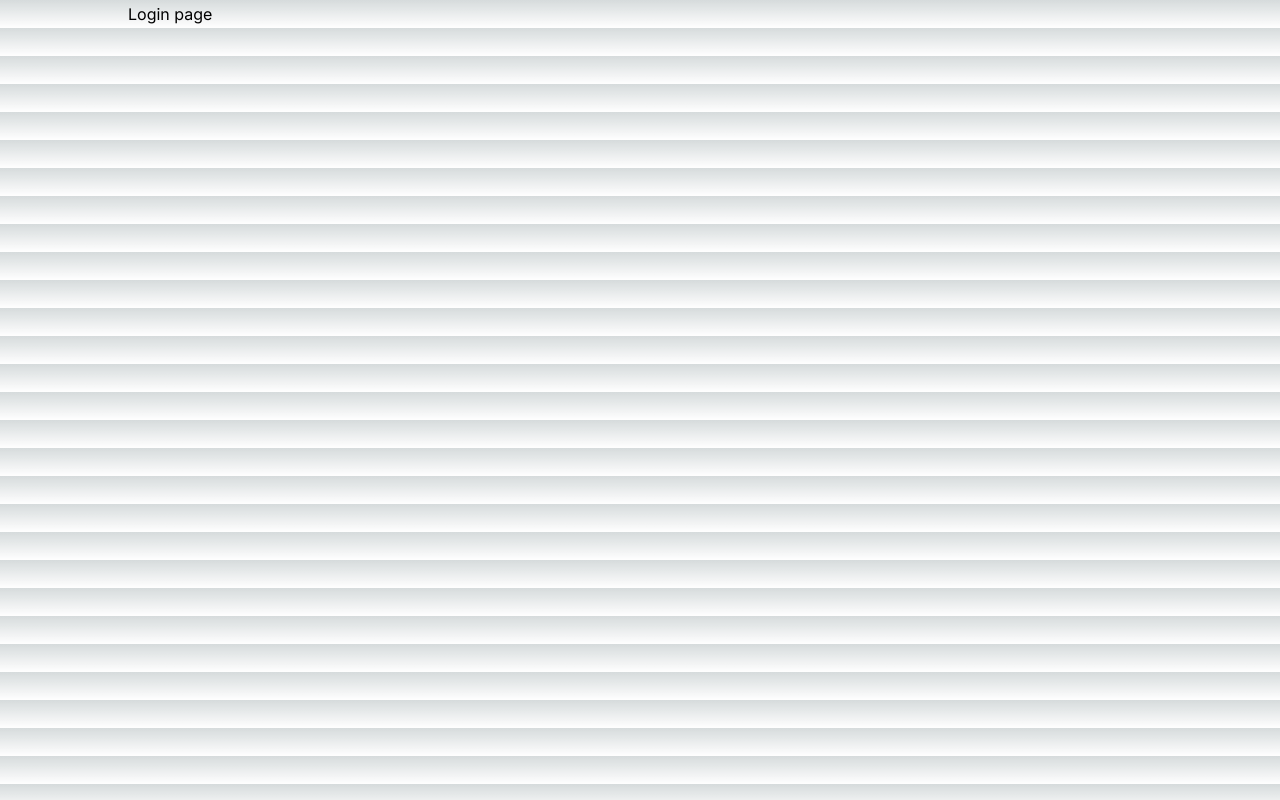
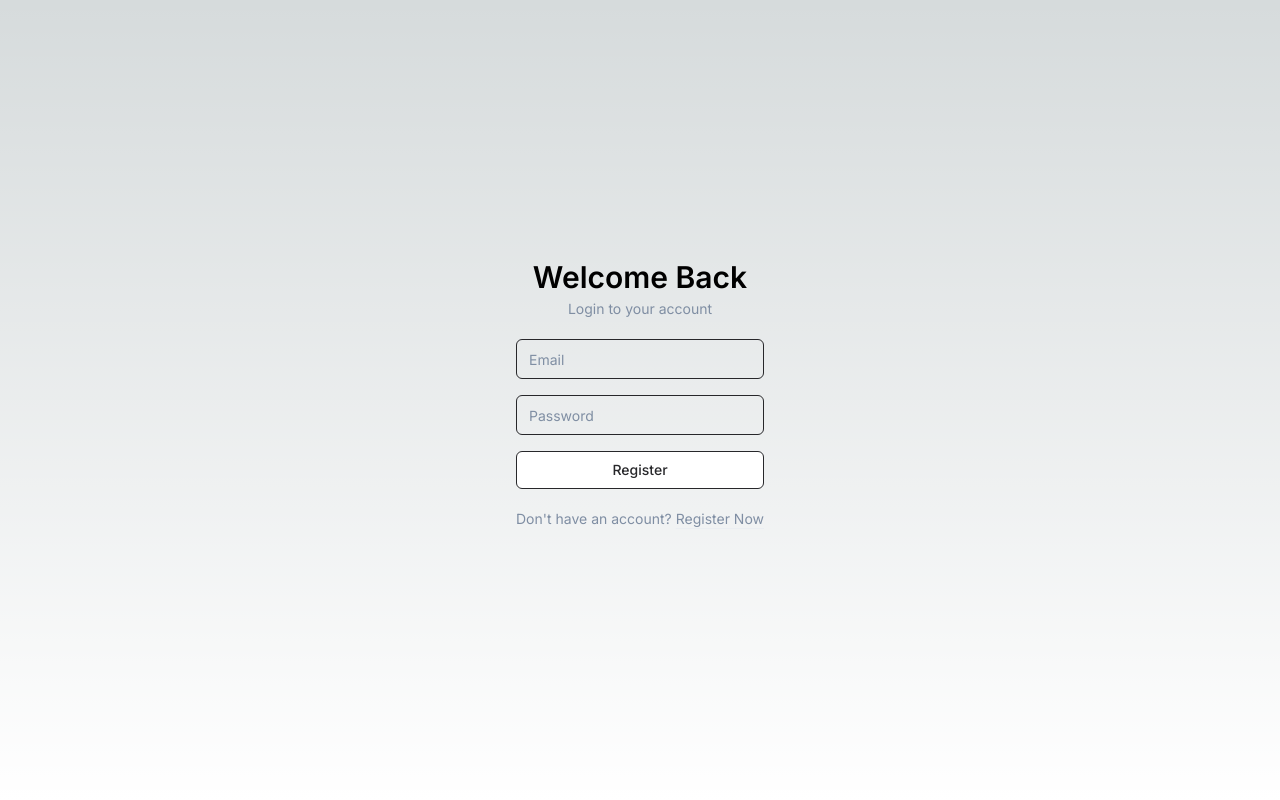
Before and after one commit to BugReportOnWeb/tasksphere, a Next.js app in the folder client/: page /login in a window 1280 px wide. Built offline with nearby package versions, Linux system fonts and the light colour scheme; no server answers.

Commit message:
Create login page

```diff
--- a/client/app/(auth)/login/page.tsx
+++ b/client/app/(auth)/login/page.tsx
@@ -1,6 +1,67 @@
+'use client'
+
+import { useEffect } from "react";
+import { useFormState } from "react-dom";
+import { redirect } from "next/navigation";
+import AuthButton from "@/components/AuthButton"
+import { AuthUserCheck } from "@/types/auth";
+import Link from "next/link";
+import { loginUser } from "@/app/actions";
+
+// CHECK: WTF am I doing here!?
+const initialState: AuthUserCheck = {
+    user: null,
+    error: null
+}
+
 const Login = () => {
+    // CHECK: Same as above, go deeper into this
+    const [state, formAction] = useFormState(loginUser, initialState);
+
+    useEffect(() => {
+        if (localStorage.getItem('user')) redirect('/');
+
+        if (state?.user) {
+            localStorage.setItem('user', JSON.stringify(state.user));
+            redirect('/');
+        }
+    }, [state])
+
     return (
-        <h1>Login page</h1>
+        <div className='min-h-screen flex justify-center items-center'>
+            <div className='flex flex-col gap-5'>
+                <div className='text-center flex flex-col gap-1'>
+                    <h1 className='text-3xl font-semibold'>Welcome Back</h1>
+                    <h1 className='text-sm text-[#7f8ea3]'>Login to your account</h1>
+                </div>
+                <form action={formAction} className='flex flex-col justify-center items-center gap-4'>
+                    {/* TODO: Add maxLength to the fields */}
+                    <div className='flex flex-col gap-4 w-full'>
+                        <input
+                            type="email"
+                            autoComplete="email"
+                            name="email"
+                            placeholder="Email"
+                            required={true}
+                            // CHECK: Use of 'includes' here and down
+                            className={`rounded-md text-sm border ${state?.error?.includes('User') ? 'border-red-500' : 'border-[#27272a]'} h-10 py-2 px-3 bg-transparent placeholder:text-[#7f8ea3] placeholder:text-sm focus:outline-none focus:outline-offset-2 focus:outline-[#27272a]`}
+                        />
+                        <input
+                            type="password"
+                            autoComplete="password"
+                            name="password"
+                            placeholder="Password"
+                            required={true}
+                            className={`rounded-md text-sm border ${state?.error?.includes('password') ? 'border-red-500' : 'border-[#27272a]'} border-[#27272a] h-10 py-2 px-3 bg-transparent placeholder:text-[#7f8ea3] placeholder:text-sm focus:outline-none focus:outline-offset-2 focus:outline-[#27272a]`}
+                        />
+                    </div>
+                    {/* TODO?: Change to '<Button />' component */}
+                    <AuthButton type='login' />
+                </form>
+                <h1 className='text-sm text-[#7f8ea3] text-center'>Don't have an account? <Link className='underline underline-offset-4 decoration-[#e1e7ef]/40 hover:decoration-[#e1e7ef]/80' href='/register'>Register Now</Link></h1>
+                <div className='text-red-400 text-sm text-center -mt-2'>{state?.error}</div>
+            </div>
+        </div>
     )
 }
 
```
